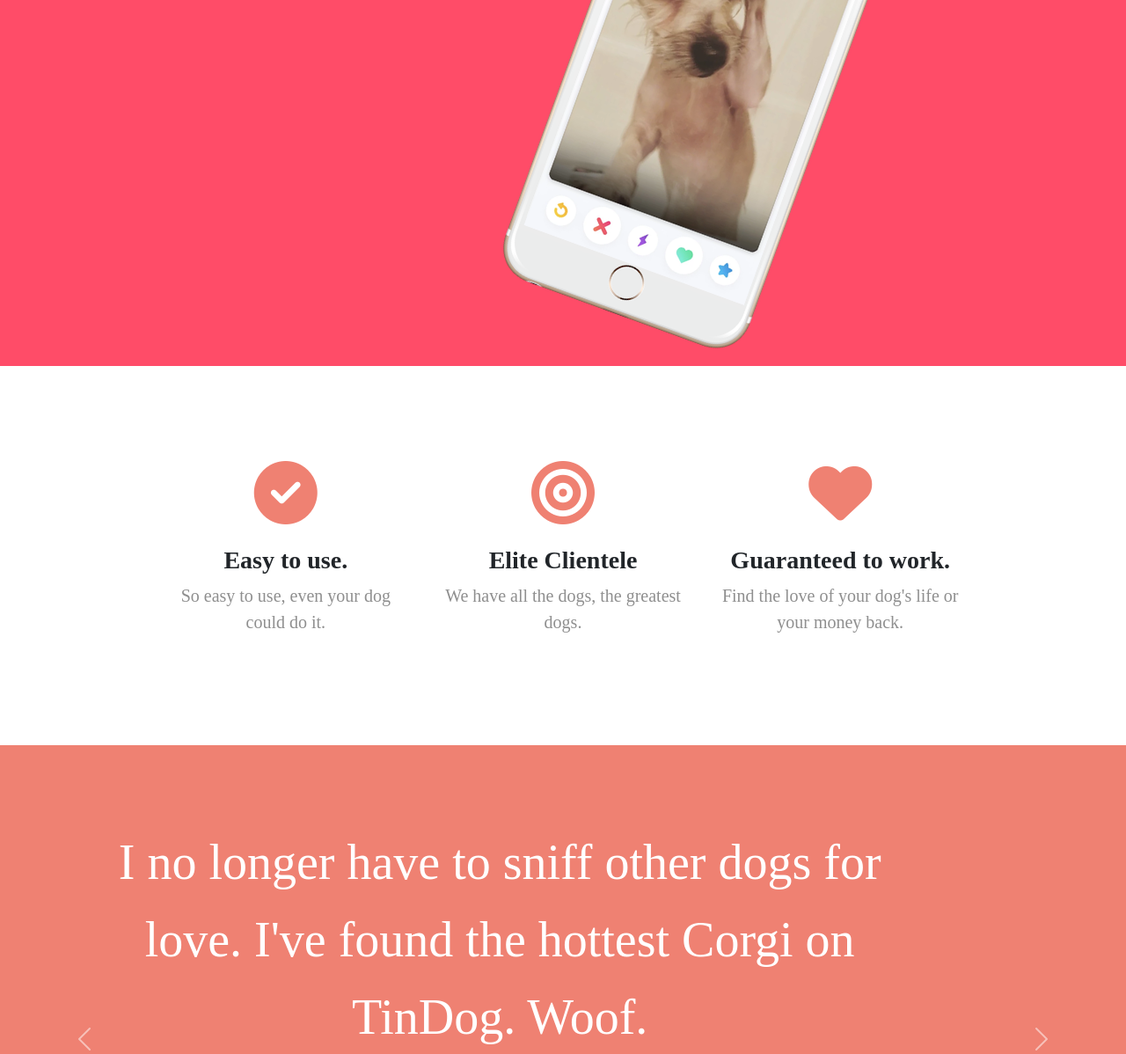
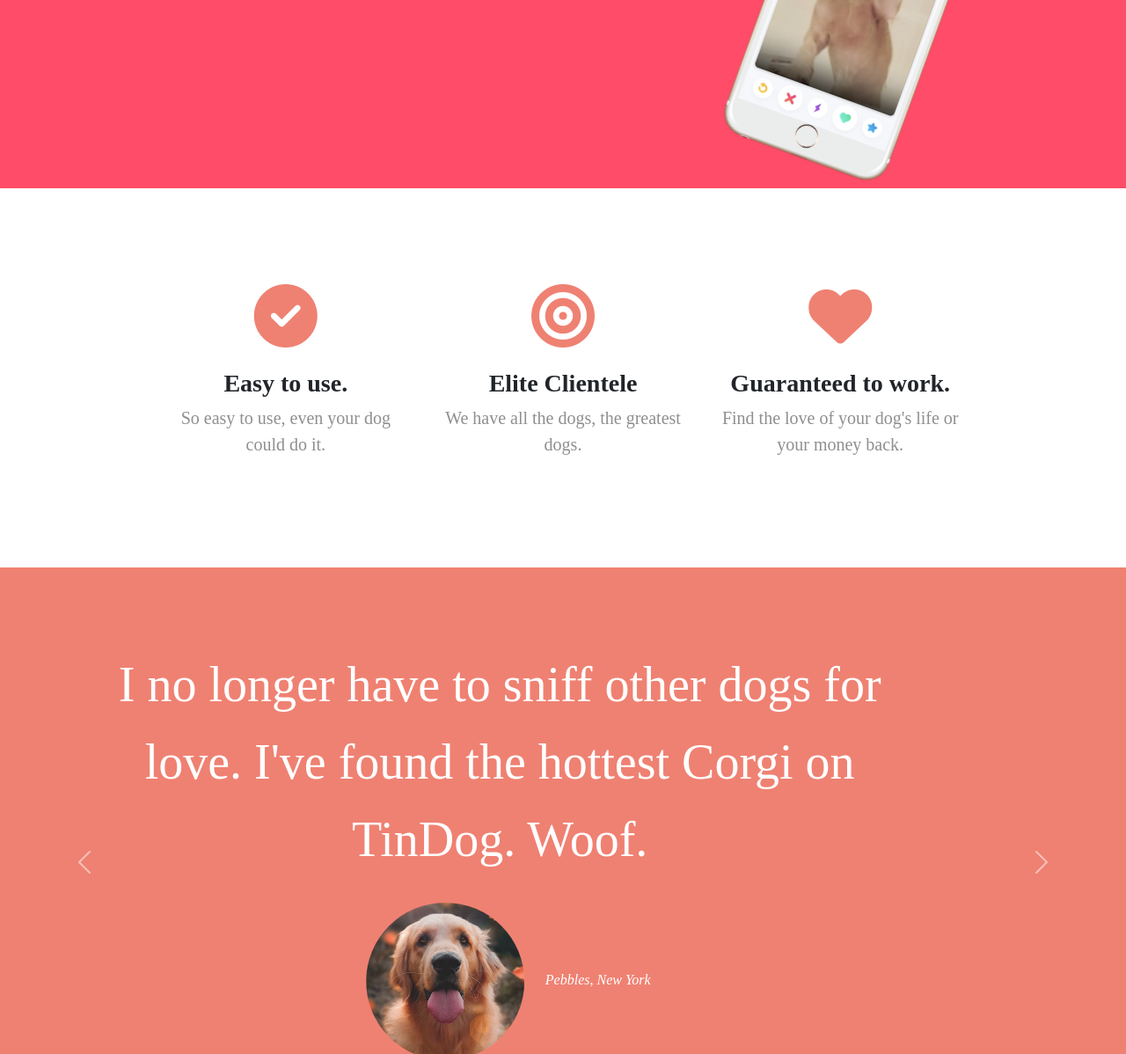
Before and after one commit to sonu-paswan/u-tindog, a plain HTML site: page index.html in a window 1280 px wide. Shown: the part 410-1608 px from the top of the page at 88% size. Drawn offline with nearby package versions, Linux system fonts and the light colour scheme.

Commit message:
Update styles.css

```diff
--- a/css/styles.css
+++ b/css/styles.css
@@ -1,6 +1,7 @@
 /* title section css */
 #title {
   background-color: #ff4c68;
+
 }
 body {
   font-family: "Montserrat-black";
@@ -36,8 +37,11 @@
 }
 /*title-image*/
 .title-image {
-  width: 60%;
+  width: 40%;
   transform: rotate(20deg);
+  position:relative;
+  right: -45%;
+  top: 4%;
 }
 
 /*  features section css */
@@ -46,6 +50,9 @@
 #features .mycontainer {
   font-size: 1.5rem;
   padding: 7% 14%;
+  background-color:white;
+  position: relative;
+  z-index:1;
 }
 #features h3{
     font-family:"Montserrat-Bold";
```
